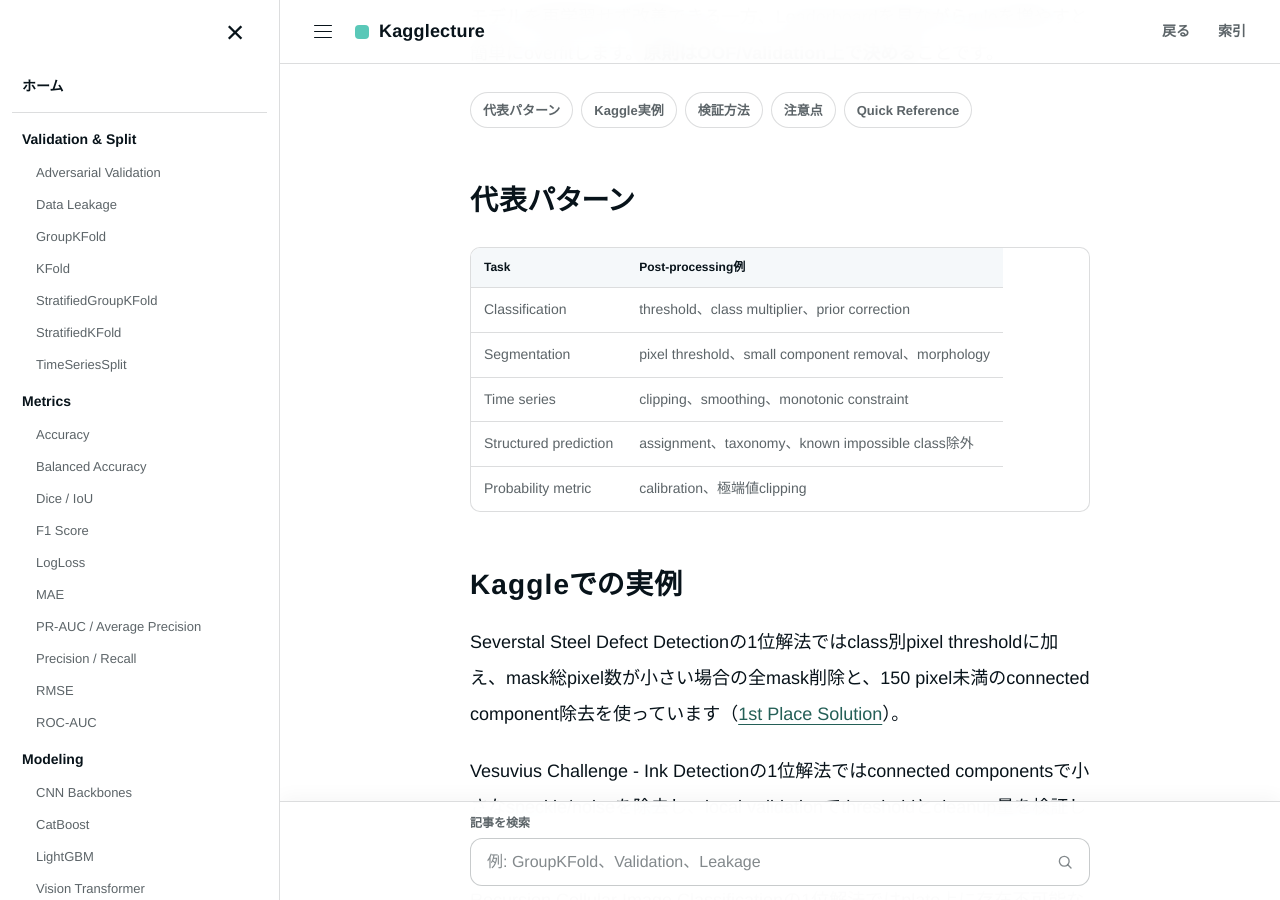
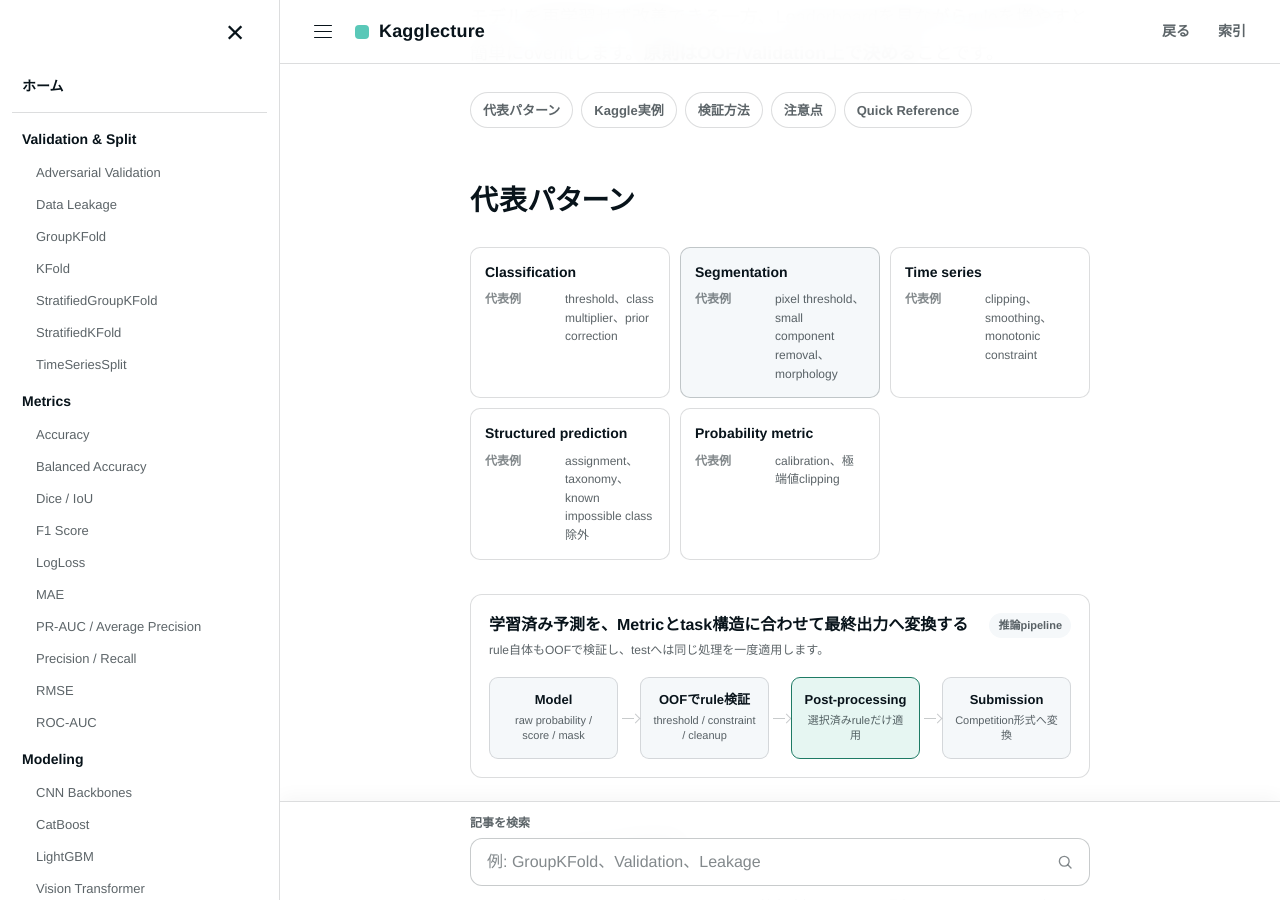
Before and after one commit to morikazu1119/Kagglecture, a Jekyll site: the page built from wiki/advanced-methods/post-processing.md, in a window 1280 px wide and 900 px high, scrolled down 331 px. Built offline with Jekyll 4.4.1, drawn with Linux system fonts in a browser that asks for light colours.

Commit message:
refactor: render Post-processing patterns as HTML cards

```diff
--- a/wiki/advanced-methods/post-processing.md
+++ b/wiki/advanced-methods/post-processing.md
@@ -32,13 +32,18 @@ tags:
 
 ## 代表パターン {#patterns}
 
-| Task | Post-processing例 |
-|---|---|
-| Classification | threshold、class multiplier、prior correction |
-| Segmentation | pixel threshold、small component removal、morphology |
-| Time series | clipping、smoothing、monotonic constraint |
-| Structured prediction | assignment、taxonomy、known impossible class除外 |
-| Probability metric | calibration、極端値clipping |
+<div class="comparison-board" aria-label="Task別Post-processingの代表例">
+  <section class="comparison-card"><h4>Classification</h4><dl><dt>代表例</dt><dd>threshold、class multiplier、prior correction</dd></dl></section>
+  <section class="comparison-card is-primary"><h4>Segmentation</h4><dl><dt>代表例</dt><dd>pixel threshold、small component removal、morphology</dd></dl></section>
+  <section class="comparison-card"><h4>Time series</h4><dl><dt>代表例</dt><dd>clipping、smoothing、monotonic constraint</dd></dl></section>
+  <section class="comparison-card"><h4>Structured prediction</h4><dl><dt>代表例</dt><dd>assignment、taxonomy、known impossible class除外</dd></dl></section>
+  <section class="comparison-card"><h4>Probability metric</h4><dl><dt>代表例</dt><dd>calibration、極端値clipping</dd></dl></section>
+</div>
+
+<div class="static-viz html-diagram" aria-label="Post-processingの位置を示す処理フロー">
+  <div class="viz-heading"><div><div class="viz-title">学習済み予測を、Metricとtask構造に合わせて最終出力へ変換する</div><p class="viz-subtitle">rule自体もOOFで検証し、testへは同じ処理を一度適用します。</p></div><span class="viz-badge">推論pipeline</span></div>
+  <div class="html-flow" style="--flow-columns:4"><div class="flow-node"><strong>Model</strong><span>raw probability / score / mask</span></div><div class="flow-node"><strong>OOFでrule検証</strong><span>threshold / constraint / cleanup</span></div><div class="flow-node is-accent"><strong>Post-processing</strong><span>選択済みruleだけ適用</span></div><div class="flow-node"><strong>Submission</strong><span>Competition形式へ変換</span></div></div>
+</div>
 
 ## Kaggleでの実例 {#kaggle-examples}
 
```
